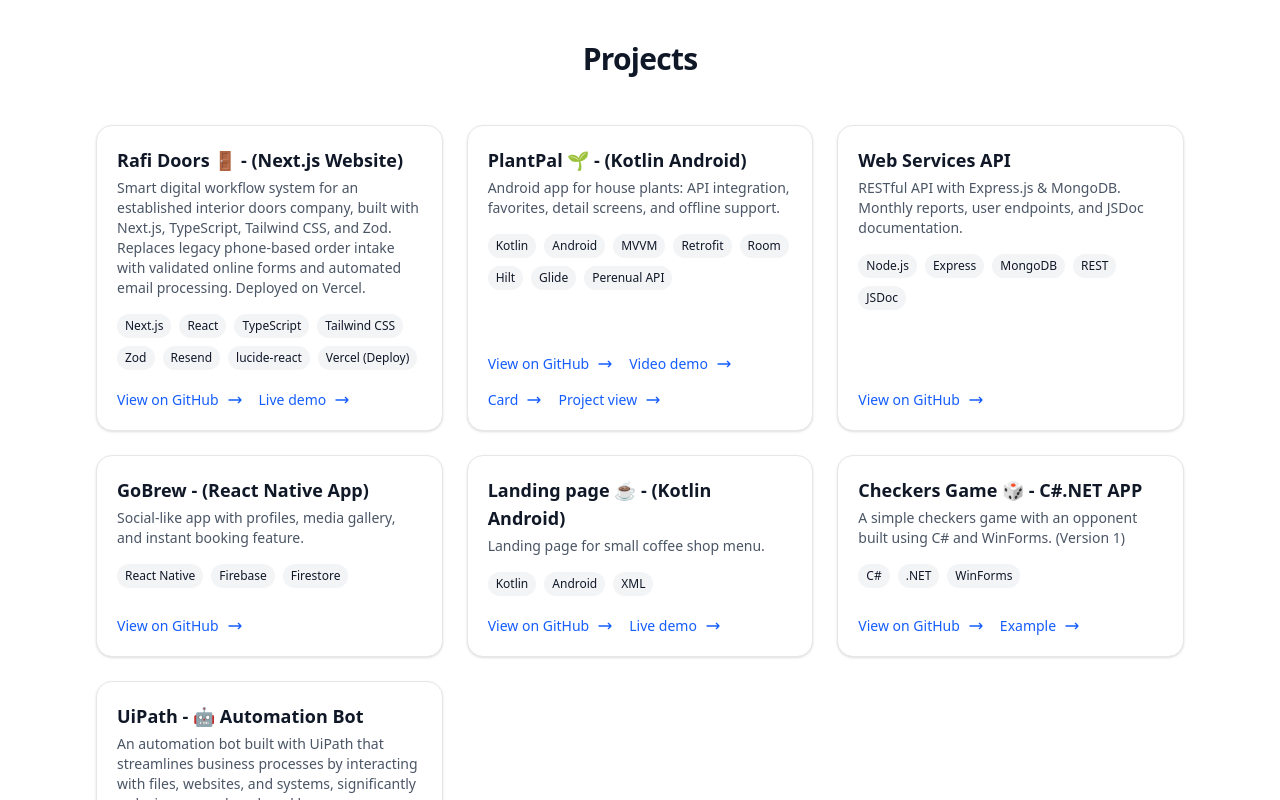
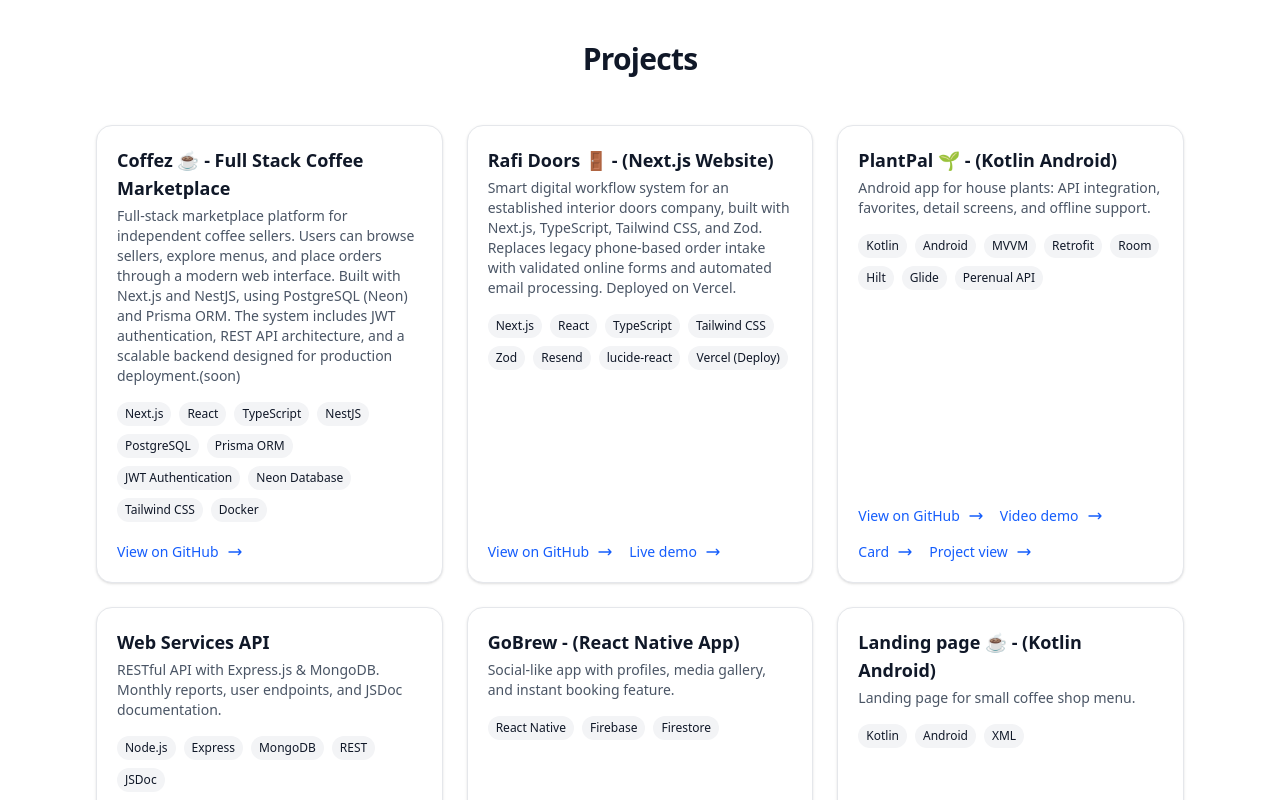
Before and after one commit to aviv2525/AvivPortfolio, a Next.js app: page / in a window 1280 px wide. Shown: the part 780-1580 px from the top of the page. Built offline with nearby package versions, Linux system fonts and the light colour scheme.

Commit message:
Update 04/04/2026

```diff
--- a/components/ProjectsSection.jsx
+++ b/components/ProjectsSection.jsx
@@ -30,6 +30,27 @@
 
 export default function ProjectsSection() {
   const projects = [
+  {
+  title: "Coffez ☕ - Full Stack Coffee Marketplace",
+  description:
+    "Full-stack marketplace platform for independent coffee sellers. Users can browse sellers, explore menus, and place orders through a modern web interface. Built with Next.js and NestJS, using PostgreSQL (Neon) and Prisma ORM. The system includes JWT authentication, REST API architecture, and a scalable backend designed for production deployment.(soon)",
+  tech: [
+    "Next.js",
+    "React",
+    "TypeScript",
+    "NestJS",
+    "PostgreSQL",
+    "Prisma ORM",
+    "JWT Authentication",
+    "Neon Database",
+    "Tailwind CSS",
+    "Docker",
+  ],
+  links: {
+    github: "https://github.com/aviv2525/Coffez",
+    demo: null,
+  },
+},
  {
     title: "Rafi Doors 🚪 - (Next.js Website)",
     description:
```
